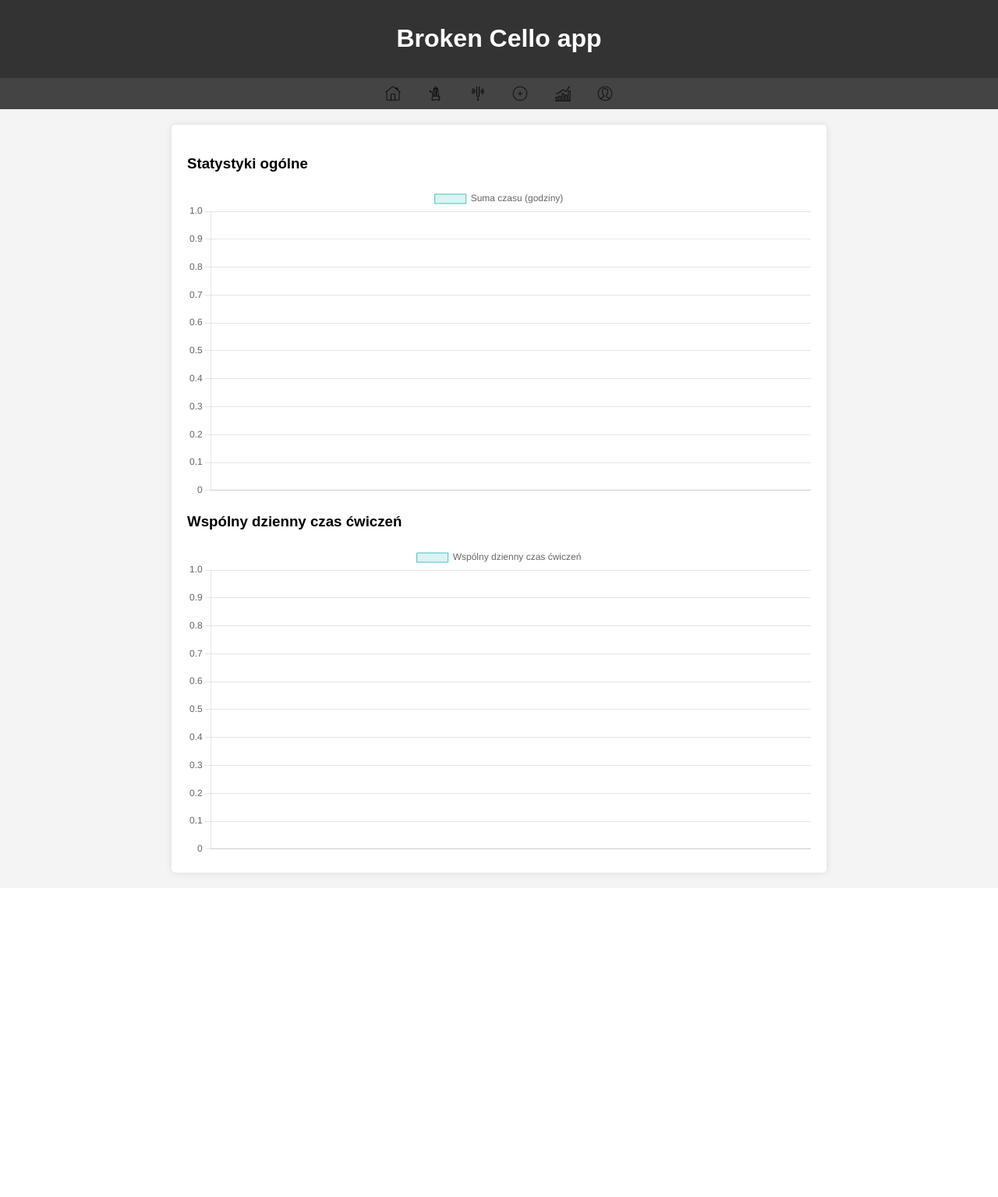
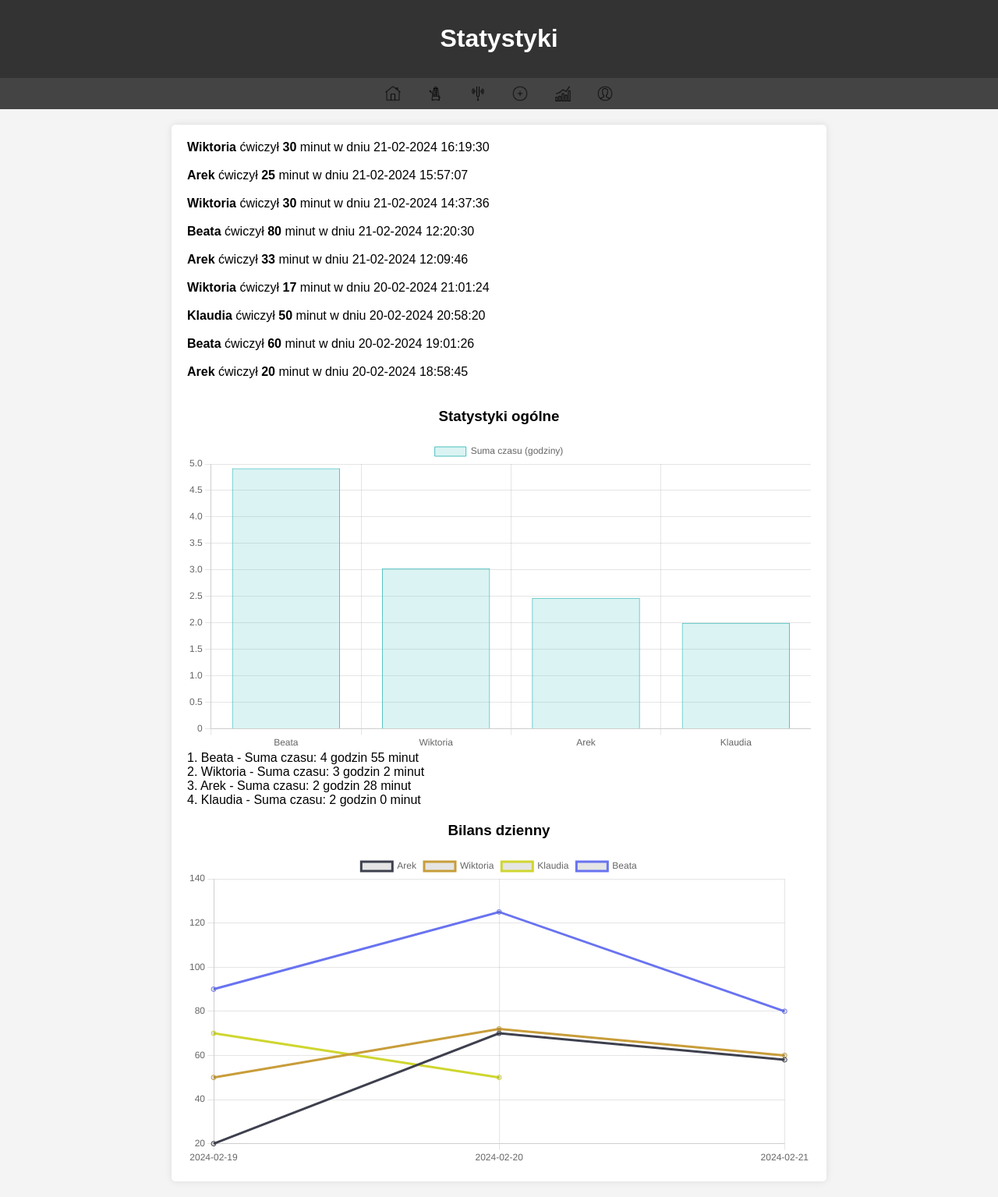
Before and after one commit to arkaddev/quartet, a PHP site: page /statistics.php in a window 1280 px wide. Shown: the whole page at 78% size. Before the commit the page ends 1126 px from the top, so only its background shows below. Run offline with PHP 8.4, Linux system fonts and the light colour scheme; the visitor is signed in with stand-in values (Sample User, id 1).

Commit message:
added new statistic to statistic.php

```diff
--- a/admin/data.txt
+++ b/admin/data.txt
@@ -1,3 +1,17 @@
-Arek, 10, 20-02-2024 09:52:13, Mozilla/5.0 (X11; Ubuntu; Linux x86_64; rv:109.0) Gecko/20100101 Firefox/113.0
-Arek, 10, 20-02-2024 09:53:20, Mozilla/5.0 (X11; Ubuntu; Linux x86_64; rv:109.0) Gecko/20100101 Firefox/113.0
-Arek, 20, 20-02-2024 09:53:28, Mozilla/5.0 (X11; Ubuntu; Linux x86_64; rv:109.0) Gecko/20100101 Firefox/113.0
+Arek, 20, 19-02-2024 16:01:54
+Wiktoria, 50, 19-02-2024 18:49:45
+Klaudia, 70, 19-02-2024 18:53:06
+Beata, 90, 19-02-2024 22:00:37
+Arek, 30, 20-02-2024 13:19:05
+Wiktoria, 55, 20-02-2024 13:58:04
+Beata, 65, 20-02-2024 14:47:42
+Arek, 20, 20-02-2024 17:07:18
+Arek, 20, 20-02-2024 18:58:45
+Beata, 60, 20-02-2024 19:01:26
+Klaudia, 50, 20-02-2024 20:58:20
+Wiktoria, 17, 20-02-2024 21:01:24
+Arek, 33, 21-02-2024 12:09:46
+Beata, 80, 21-02-2024 12:20:30
+Wiktoria, 30, 21-02-2024 14:37:36
+Arek, 25, 21-02-2024 15:57:07
+Wiktoria, 30, 21-02-2024 16:19:30
--- a/statistics.php
+++ b/statistics.php
@@ -18,14 +18,14 @@ $username = $_SESSION['username'];
 <head>
     <meta charset="UTF-8">
     <meta name="viewport" content="width=device-width, initial-scale=1.0">
-    <title>admin panel</title>
+    <title>Broken Cello app</title>
     <link rel="stylesheet" href="admin/styleadmin.css">
   <script src="https://cdn.jsdelivr.net/npm/chart.js"></script>
 </head>
 
 <body>
     <header>
-        <h1>Broken Cello app</h1>
+        <h1>Statystyki</h1>
     </header>
   <nav>
        <a href="admin.php" class="image-link"><img src="admin/home.png" alt=""></a>
@@ -62,8 +62,7 @@ $username = $_SESSION['username'];
             }
         ?>
 
-
-      <h3>Statystyki ogólne</h3>
+        <h3 style="text-align: center;">Statystyki ogólne</h3>
 
        <?php
             // Inicjalizacja pustej asocjacyjnej tablicy dla przechowywania sum czasu dla każdego użytkownika
@@ -152,116 +151,105 @@ $username = $_SESSION['username'];
         ?>
 
 
-      <h3>Wspólny dzienny czas ćwiczeń</h3>
+
+          <h3 style="text-align: center;">Bilans dzienny</h3>
 
 
       <?php
-// Otwieramy plik danych
+// Inicjalizacja pustej tablicy dla przechowywania sumy czasu dla każdego imienia w każdym miesiącu
+$suma_czasu_miesiac = array();
+
+// Otwórz plik tekstowy do odczytu
 $file = fopen("admin/data.txt", "r");
 
-// Inicjujemy tablicę, która będzie przechowywać sumę liczb oraz datę dla każdego dnia
-$sums_by_day = array();
+// Przejdź przez każdą linię w pliku tekstowym
+while(!feof($file)) {
+    // Odczytaj linię
+    $line = fgets($file);
 
-// Odczytujemy plik linia po linii
-while (!feof($file)) {
-    $line = fgets($file); // Odczytujemy jedną linię z pliku
-    $data = explode(",", $line); // Rozdzielamy dane po przecinkach
+    // Podziel linię na części, używając przecinka jako separatora
+    $parts = explode(',', $line);
 
-    // Sprawdzamy, czy linia zawiera wszystkie elementy: imię, liczba oraz data
-    if (count($data) == 3) {
-        $name = trim($data[0]);
-        $number = intval(trim($data[1]));
-        $date = trim($data[2]);
+    // Jeśli liczba części wynosi 3 (czyli mamy wszystkie oczekiwane dane)
+    if(count($parts) == 3) {
+        // Przypisz dane do zmiennych
+        $imie = $parts[0];
+        $liczba_minut = (int)$parts[1]; // Konwersja na liczbę całkowitą
+        $data = strtotime($parts[2]); // Konwersja daty na znacznik czasu
 
-        // Rozdzielamy datę na części: dzień, miesiąc, rok
-        $date_parts = explode(" ", $date);
-        $day = intval($date_parts[0]);
+        // Pobierz datę z formatu timestamp
+        $data_format = date('Y-m-d', $data);
 
-        // Tworzymy pełną datę
-        $full_date = implode(" ", array_slice($date_parts, 0, 3));
-
-        // Dodajemy liczbę i datę do sumy dla danego dnia
-        if (isset($sums_by_day[$day])) {
-            $sums_by_day[$day]['sum'] += $number;
-            $sums_by_day[$day]['date'] = $full_date;
+        // Dodaj czas do sumy czasu dla danego imienia w danym miesiącu
+        if(isset($suma_czasu_miesiac[$imie][$data_format])) {
+            $suma_czasu_miesiac[$imie][$data_format] += $liczba_minut;
         } else {
-            $sums_by_day[$day] = array('sum' => $number, 'date' => $full_date);
+            $suma_czasu_miesiac[$imie][$data_format] = $liczba_minut;
         }
     }
 }
 
-// Zamykamy plik
+// Zamknij plik
 fclose($file);
-
 ?>
 
-
-            <canvas id="myChart2" width="800" height="400"></canvas>
+             <canvas id="myChart5" width="800" height="400"></canvas>
 
 <script>
-    // Dane sumaryczne
-    var sumsByDay = <?php echo json_encode($sums_by_day); ?>;
 
-    // Przygotowanie danych do wykresu
-    var labels = [];
+
+  // Dane do wykresu
+  var chartData = <?php echo json_encode($suma_czasu_miesiac); ?>;
+
+  // Przygotuj dane dla Chart.js
+  var chartLabels = Object.keys(chartData[Object.keys(chartData)[0]]);
+  var chartDatasets = [];
+
+  for (var name in chartData) {
     var data = [];
-    for (var day in sumsByDay) {
-        if (sumsByDay.hasOwnProperty(day)) {
-            labels.push("Dzień " + day);
-            data.push(sumsByDay[day]['sum']);
-        }
+    for (var date in chartData[name]) {
+      data.push(chartData[name][date]);
     }
 
-
-
-
-        // Konwertuj sumę czasu z minut na godziny
-        for (var i = 0; i < data.length; i++) {
-            var hours = data[i] / 60;
-            data[i] = hours.toFixed(2); // Zaokrąglenie do dwóch miejsc po przecinku
+    chartDatasets.push({
+      label: name,
+      data: data,
+      fill: false,
+      borderColor: getRandomColor()
+    });
   }
 
+  // Generuj losowy kolor
+  function getRandomColor() {
+    var letters = '0123456789ABCDEF';
+    var color = '#';
+    for (var i = 0; i < 6; i++) {
+      color += letters[Math.floor(Math.random() * 16)];
+    }
+    return color;
+  }
 
-
-
-
-    // Utworzenie wykresu liniowego
-    var ctx = document.getElementById('myChart2').getContext('2d');
+  // Rysuj wykres za pomocą Chart.js
+  var ctx = document.getElementById('myChart5').getContext('2d');
   var myChart = new Chart(ctx, {
     type: 'line',
     data: {
-            labels: labels,
-            datasets: [{
-                label: 'Wspólny dzienny czas ćwiczeń',
-                data: data,
-                borderColor: 'rgba(75, 192, 192, 1)',
-                backgroundColor: 'rgba(75, 192, 192, 0.2)',
-                borderWidth: 1
-            }]
+      labels: chartLabels,
+      datasets: chartDatasets
     },
     options: {
       scales: {
-                y: {
+        yAxes: [{
+          ticks: {
             beginAtZero: true
           }
+        }]
       }
     }
   });
   </script>
 
 
-    <?php
-// Wyświetlamy sumę liczb i datę dla każdego dnia, konwertując sumę minut na godziny i minuty
-foreach ($sums_by_day as $day => $data) {
-    $total_minutes = $data['sum'];
-    $hours = floor($total_minutes / 60);
-    $minutes = $total_minutes % 60;
-    echo "Dzień $day ($data[date]): Suma czasu = $hours godzin $minutes minut <br>";
-}
-?>
-
-
-
 
 
 </body>
```
Lines whose indentation alone changed are shown as unchanged.
